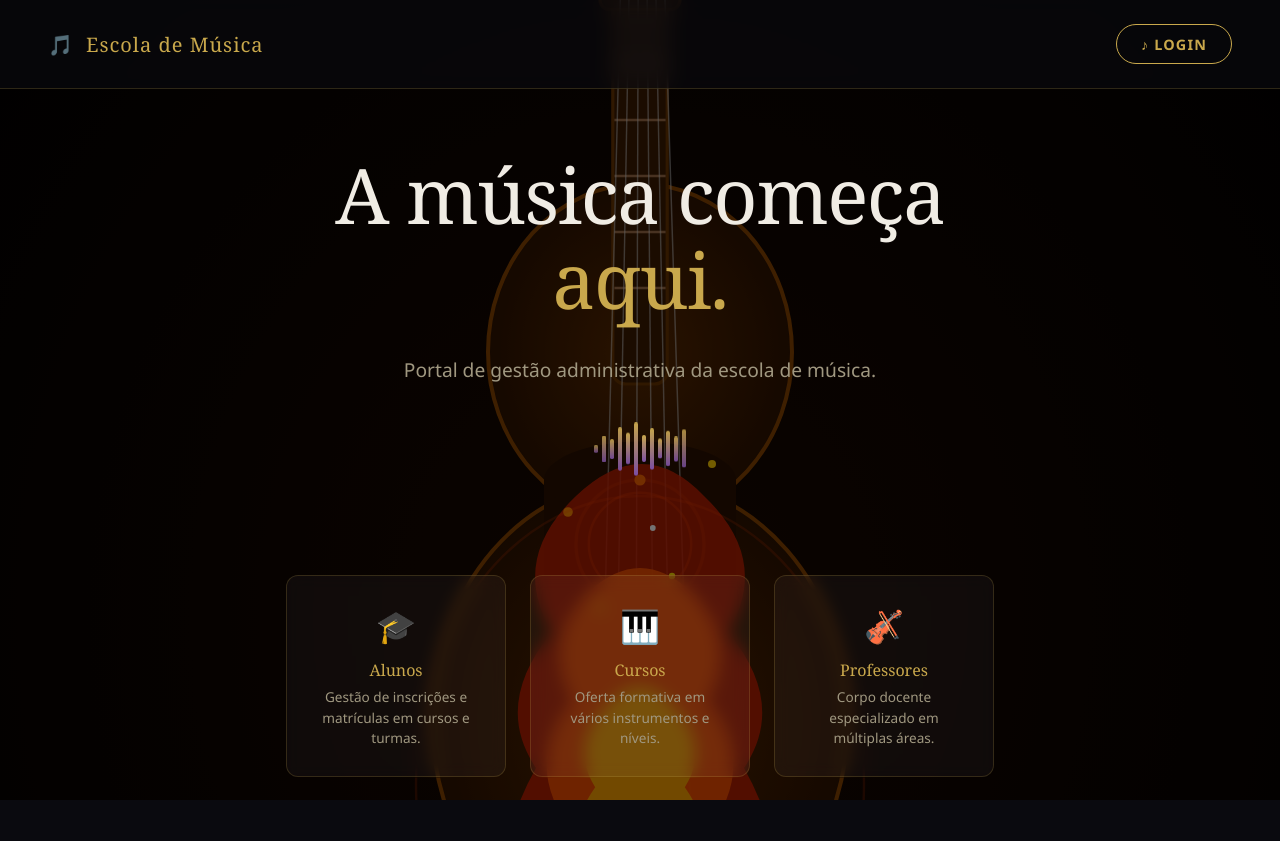
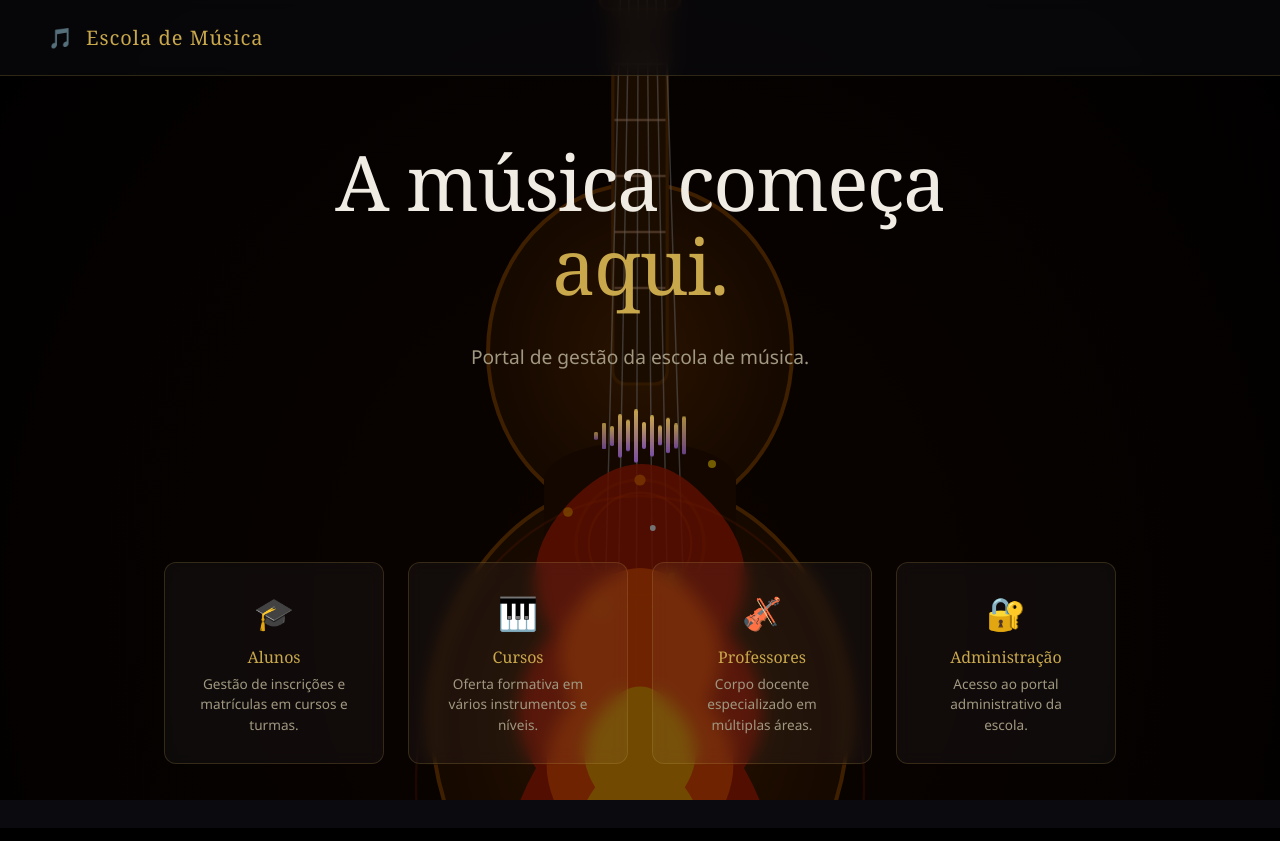
Before and after one commit to FelipeM-eng/Projeto_EscolaDeMusica, a Django app: page / in a window 1280 px wide. Run offline with Django 5.2, Linux system fonts and the light colour scheme.

Commit message:
reestruturação do mainpage para efetuar login via card e nao botão de login

```diff
--- a/static/escola_musica/css/mainpage.css
+++ b/static/escola_musica/css/mainpage.css
@@ -163,6 +163,7 @@
   padding: 2rem 3rem 4rem;
 }
 
+/* Aplica estilo tanto a div.card como a a.card */
 .card {
   background: var(--cor-superficie);
   border: 1px solid var(--cor-borda);
@@ -172,6 +173,12 @@
   text-align: center;
   backdrop-filter: blur(8px);
   transition: transform 0.3s ease, border-color 0.3s ease;
+
+  /* importante para links */
+  text-decoration: none;
+  color: inherit;
+  display: block;
+  cursor: pointer;
 }
 
 .card:hover {
@@ -179,7 +186,10 @@
   border-color: var(--cor-primaria);
 }
 
-.card__icone  { font-size: 2rem; margin-bottom: 0.75rem; }
+.card__icone {
+  font-size: 2rem;
+  margin-bottom: 0.75rem;
+}
 
 .card__titulo {
   font-family: var(--fonte-titulo);
--- a/static/escola_musica/js/base.js
+++ b/static/escola_musica/js/base.js
@@ -39,4 +39,38 @@ document.addEventListener('DOMContentLoaded', function () {
     });
   }
 
+  // Seleciona todos os cards que devem funcionar como link
+    const cards = document.querySelectorAll('.card-link');
+
+    cards.forEach(card => {
+        card.addEventListener('click', function() {
+            // Pega a URL que o Django gerou no atributo data-url
+            const url = this.getAttribute('data-url');
+
+            if (url) {
+                window.location.href = url;
+            }
+        });
+    });
+
+
+  /* ── Redirecionamento Seguro de Cards ── */
+  document.addEventListener('click', function(e) {
+    // Verifica se o clique foi no card-link ou em algo dentro dele
+    const card = e.target.closest('.card-link');
+
+    if (card) {
+      const url = card.getAttribute('data-url');
+
+      // VALIDAÇÃO DE SEGURANÇA:
+      // Verifica se a URL começa com "/" (garante que é um link interno do seu Django)
+      if (url && url.startsWith('/')) {
+        window.location.href = url;
+      } else {
+        // Caso alguém tente injetar "https://google.com", o JS vai ignorar
+        console.warn("Redirecionamento bloqueado: Apenas links internos são permitidos.");
+      }
+    }
+  });
+
 });
--- a/templates/escola_musica/mainpage.html
+++ b/templates/escola_musica/mainpage.html
@@ -160,7 +160,7 @@
       <span class="nav__logo-icone">🎵</span>
       Escola de Música
     </div>
-    <a href="{% url 'login' %}" class="btn-login">♪ Login</a>
+    <!--<a href="{% url 'login' %}" class="btn-login">♪ Login</a>-->
   </nav>
 
   <!-- Secção principal -->
@@ -170,7 +170,7 @@
       <span>aqui.</span>
     </h1>
     <p class="hero__subtitulo">
-      Portal de gestão administrativa da escola de música.
+      Portal de gestão da escola de música.
     </p>
     <div class="visualizador" aria-hidden="true">
       <div class="barra"></div><div class="barra"></div>
@@ -199,6 +199,14 @@
       <div class="card__titulo">Professores</div>
       <p class="card__texto">Corpo docente especializado em múltiplas áreas.</p>
     </div>
+    <!-- card Administração -->
+    <div class="card card-link" data-url="{% url 'login' %}" style="cursor: pointer;">
+        <div class="card__icone">🔐</div>
+        <div class="card__titulo">Administração</div>
+        <p class="card__texto">
+            Acesso ao portal administrativo da escola.
+        </p>
+    </div>
   </section>
 
 </div>
```
